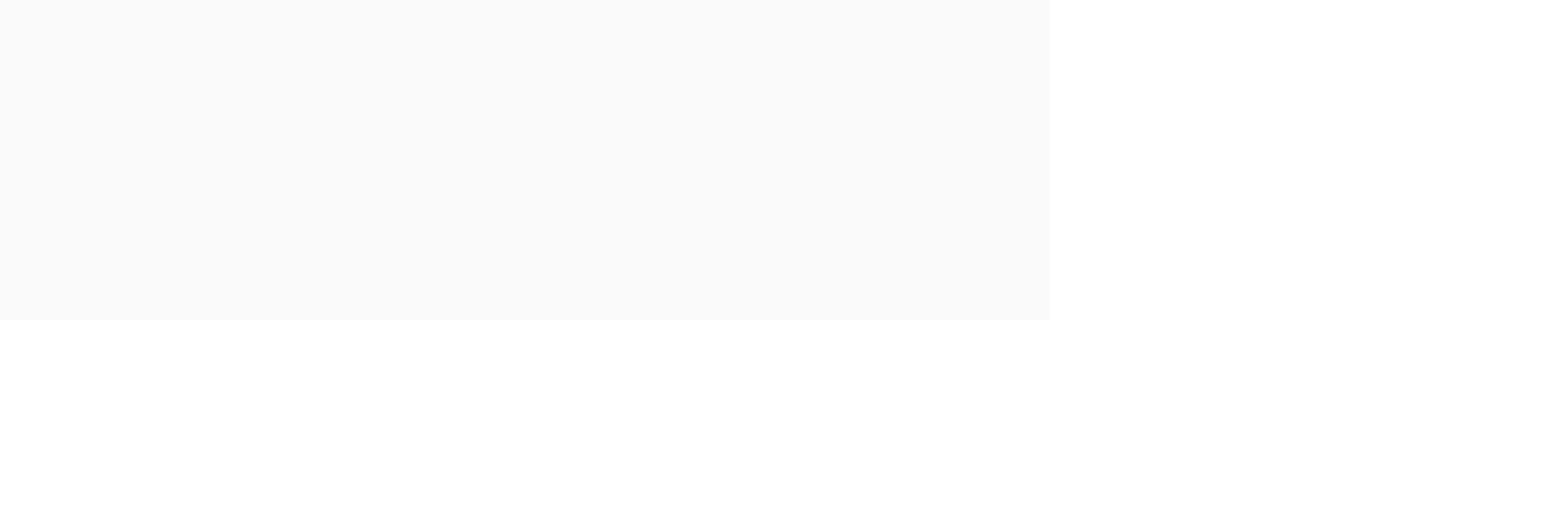
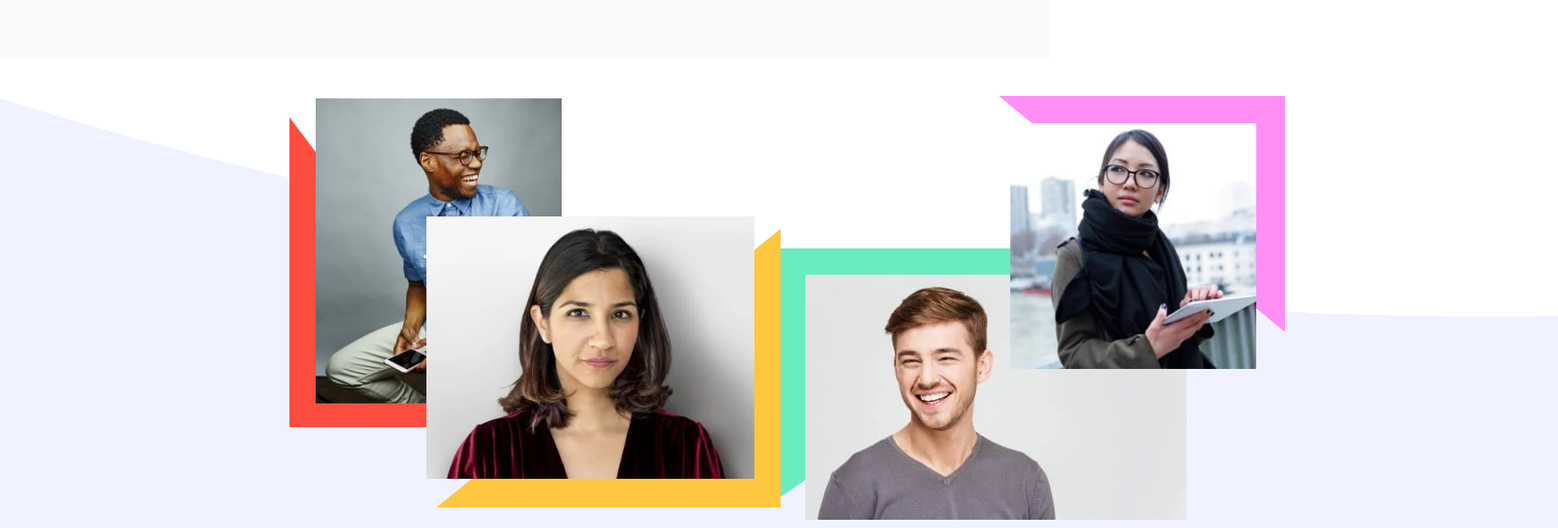
Before and after one commit to IrmaIvanova/CodeAcademy.github.io, a React (Create React App) app: page / in a window 1280 px wide. Shown: the part 680-1324 px from the top of the page at 82% size, 1900 px wide, since content can reach past the window. Before the commit the page ends 1070 px from the top, so only its background shows below. Built offline with nearby package versions, Linux system fonts and the light colour scheme.

Commit message:
background added

```diff
--- a/src/App.js
+++ b/src/App.js
@@ -1,8 +1,8 @@
 import React, { Fragment } from 'react';
 import styled from 'styled-components';
 import Navbar from './components/Navbar.js';
-import LandingHeader from './components/Header.js'
-
+import LandingHeader from './components/Header.js';
+import HeaderBackground from './components/HeaderBackgraund.js';
 const AppWrapper = styled.div`
   background-color: #fafafa;
 `;
@@ -13,6 +13,7 @@ function App() {
       <AppWrapper>
         <Navbar />
         <LandingHeader/>
+        <HeaderBackground/>
       </AppWrapper>
     </Fragment>
   );
--- a/src/components/Header.js
+++ b/src/components/Header.js
@@ -3,15 +3,15 @@ import styled from 'styled-components';
 import  Logo  from './logo.svg';
 import './Header.css';
 import HeaderRightColumn from './HeaderRight.js';
-import HeaderLeftColumn from './HeaderLeft.js'
+import HeaderLeftColumn from './HeaderLeft.js';
+
 
 
 const Header = styled.div`
   max-width: 1170px;
-  height: 120vh;
-  margin: 0 auto;
+  height: 80vh;
+  margin: 0 auto 50px;
   font-family: 'Nunito Sans', sans-serif;
-
 `;
 const HeaderContent = styled.div`
     display:flex;
@@ -43,6 +43,8 @@ function LandingHeader() {
             <HeaderLeftColumn/>
             <HeaderRightColumn/>
         </HeaderContent>
+
+
       </Header>
 
   );
--- /dev/null
+++ b/src/components/HeaderBackgraund.js
@@ -0,0 +1,79 @@
+import React from 'react';
+import styled from 'styled-components';
+
+import Mamber1 from '../img/man1.jpg';
+import Mamber3 from '../img/man2.webp';
+import Mamber2 from '../img/woman.webp';
+import Mamber4 from '../img/woman2.jpg';
+import './HeaderBackground.css';
+
+const Illustration = styled.div`
+    position:absolute;
+    height: 536px;
+    width: 1900px;
+
+`
+const ImgBox = styled.div`
+    max-width: 1170px;
+    margin: 0 368px;
+    position: relative;
+`
+
+const Photo1 = styled.div`
+        img{
+        width: 300px;
+        height: 372px;
+        position: relative;
+        left: 17px;
+    }
+`
+const Photo2 = styled.div`
+    img{
+        width: 400px;
+        height: 320px;
+        position: absolute;
+        left: 152px;
+        top: 144px;
+    }
+
+`
+const Photo3 = styled.div`
+
+
+    img{
+        width: 465px;
+        height: 299px;
+        position: absolute;
+        left: 614px;
+        top: 215px;
+    }
+`
+const Photo4 = styled.div`
+
+
+    img{
+        width: 300px;
+        height:300px;
+        position: absolute;
+        right: 0px;
+        top: 30px;
+    }
+`
+
+class HeaderBackground extends React.Component{
+    render(){
+        return(
+            <Illustration className='illistration'>
+                <ImgBox>
+                    <Photo1 className="img1"><img src={Mamber1} alt='man'/></Photo1>
+                    <Photo2 className='img2'><img src={Mamber2} alt='man'/></Photo2>
+                    <Photo3 className='img3'><img src={Mamber3} alt='man'/></Photo3>
+                    <Photo4 className='img4'><img src={Mamber4} alt='man'/></Photo4>
+                </ImgBox>
+            </Illustration>
+
+        );
+    }
+}
+
+export default HeaderBackground;
--- /dev/null
+++ b/src/components/HeaderBackground.css
@@ -0,0 +1,52 @@
+.illistration{
+    background-image: url('../img/shape1.png');
+    z-index: -6;
+}
+
+
+.img1:before{
+        content:"";
+    border-width: 378px 0 0 285px;
+    border-color: transparent transparent transparent #fd4d3f;
+    left: -15px;
+    bottom: -25px;
+    position: absolute;
+    border-style: solid;
+    z-index: -5;
+    }
+
+
+
+    .img2:before{
+        content: "";
+        position: absolute;
+        border-style: solid;
+        border-color: transparent transparent #ffc740;
+        z-index: -5;
+        border-width: 0 0 340px 420px;
+        bottom: -123px;
+        right: 580px;
+
+    }
+
+    .img3:before{
+        content: "";
+        position: absolute;
+        border-style: solid;
+        z-index: -5;
+        border-width: 303px 443px 0 0;
+        border-color: #6aebc0 transparent transparent;
+        bottom: -110px;
+        left: 584px;
+    }
+    .img4:before{
+        content: "";
+        position: absolute;
+        border-style: solid;
+        z-index: -5;
+        border-width: 0 349px 288px 0;
+        border-color: transparent #ff8ff5 transparent transparent;
+        top: -3px;
+        right: -35px;
+
+    }
--- a/src/components/HeaderLeft.js
+++ b/src/components/HeaderLeft.js
@@ -23,6 +23,7 @@ const Title = styled.h1`
     font-weight: 800;
     position: relative;
     font-family: 'Nunito Sans', sans-serif;
+    color: #333;
 `;
 
 
```
Also changed, not shown: src/components/HeaderIcons.js (deleted, +0 -27 lines).
